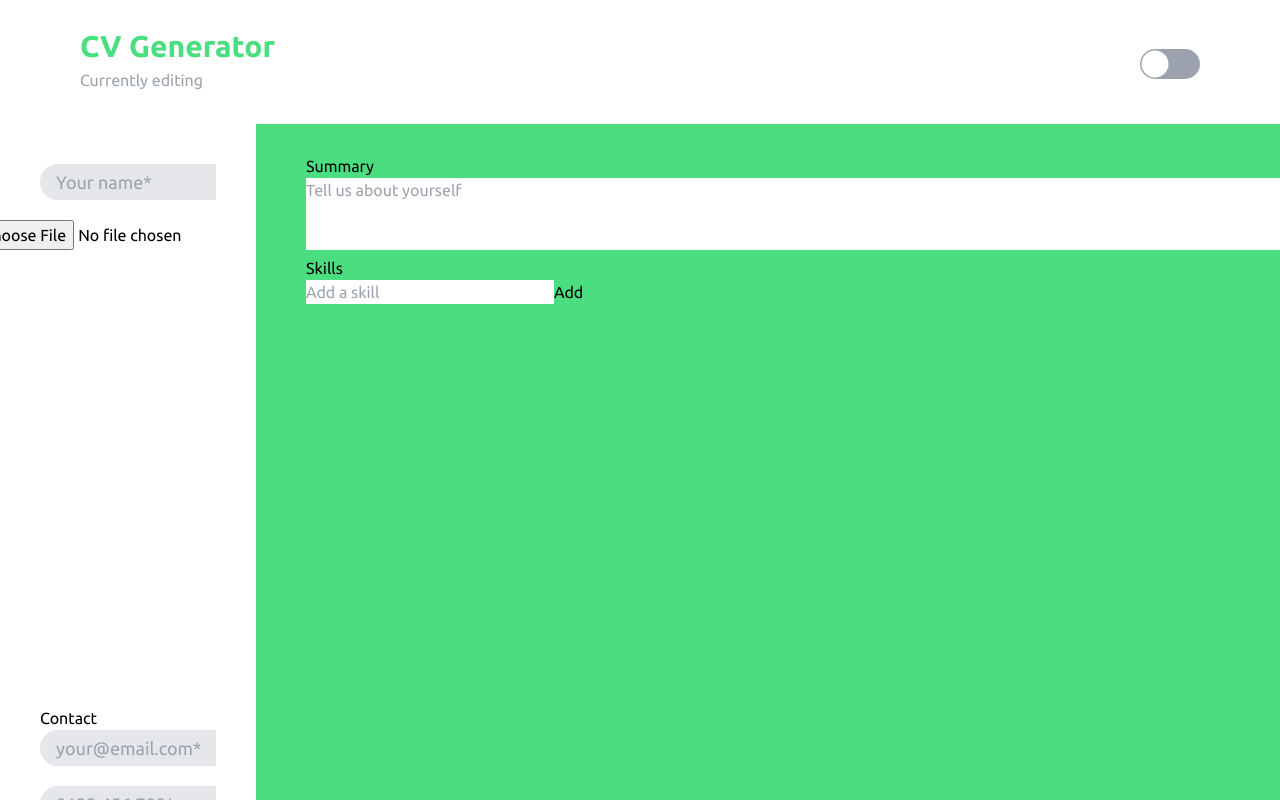
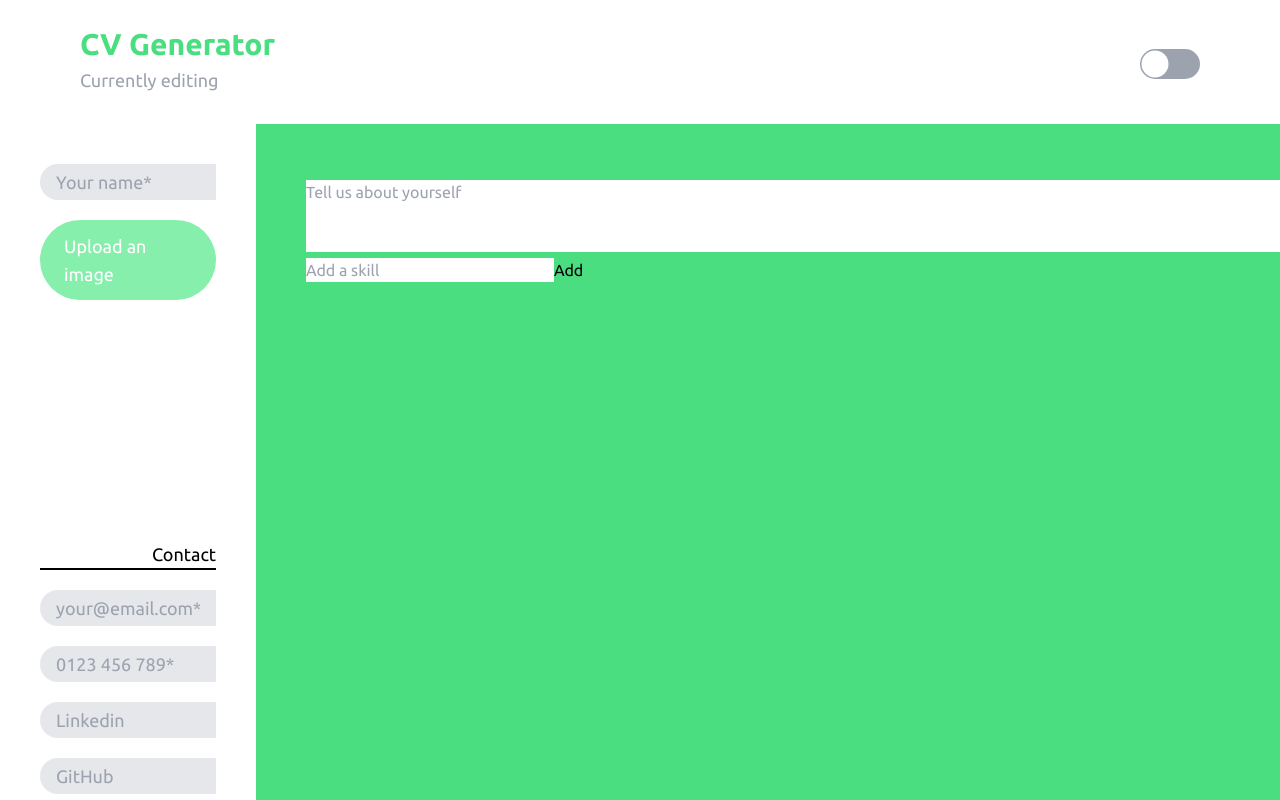
Before and after one commit to crsnbogdan/cv-generator-application, a React (Create React App) app: page / in a window 1280 px wide. Shown: the top 800 px of the page. Built offline with nearby package versions, Linux system fonts and the light colour scheme.

Commit message:
add more styling to sidebar input fields; make the user image display as a background image of a div instead of an img element

```diff
--- a/src/App.css
+++ b/src/App.css
@@ -71,10 +71,19 @@ input#switch {
   transform: translateY(-10px);
 }
 
+.formrow--title {
+  float: right;
+  border-bottom: 2px solid black;
+}
+
 .user--image {
-  height: 280px;
-  width: 280px;
-  border-radius: 200px;
+  height: 200px;
+  width: 200px;
+  border-radius: 100%;
+}
+.userinput--profileimg {
+  background-position: center;
+  background-size: 100% 100%;
 }
 
 /*main--formpage--topform*/
--- a/src/App.js
+++ b/src/App.js
@@ -197,17 +197,19 @@ class App extends Component {
     return (
       <div className="App">
         <div className="nav flex justify-between items-center px-20 bg-white">
-          {this.state.mode == "editing" ? (
+          {this.state.mode === "editing" ? (
             <div className="navtext">
               <h1 className="font-bold text-3xl text-green-400">
                 CV Generator
               </h1>
-              <p className="my-1 text-l text-gray-400">Currently editing</p>
+              <p className="my-1 text-lg text-gray-400">Currently editing</p>
             </div>
           ) : (
             <div className="navtext">
               <h1 className="font-bold text-3xl text-gray-400">CV Generator</h1>
-              <p className="my-1 text-l text-green-400">Currently editing</p>
+              <p className="my-1 text-lg text-green-400">
+                Currently previewing
+              </p>
             </div>
           )}
           <div className="modetoggle">
@@ -221,7 +223,7 @@ class App extends Component {
           <div className="main--sidebar w-1/5 p-10 bg-white">
             <div className="sidebar--form--container">
               <form action="" className="sidebar--form">
-                <div className="flex flex-col align-center mb-32">
+                <div className="flex flex-col align-center mb-5 justify-center">
                   <input
                     type="text"
                     value={this.state.sidebar.topRow.name}
@@ -232,30 +234,44 @@ class App extends Component {
                     maxlength="20"
                   />
                   {this.state.sidebar.topRow.imgFile ? null : (
-                    <input
-                      type="file"
-                      onChange={this.onImgUpload}
-                      required
-                      className="self-center"
-                    />
+                    <div className="flex align-center justify-center">
+                      <input
+                        type="file"
+                        name="uploadfile"
+                        id="img"
+                        onChange={this.onImgUpload}
+                        style={{ display: "none" }}
+                        accept=".jpg,.jpeg"
+                      />
+                      <label
+                        for="img"
+                        className="bg-green-300 text-white px-6 py-3 text-lg rounded-full"
+                      >
+                        Upload an image
+                      </label>
+                    </div>
                   )}
                   {this.state.sidebar.topRow.imgFile ? (
-                    <img
-                      src={this.state.sidebar.topRow.imgFile}
-                      className="user--image mt-12 self-center"
+                    <div
+                      style={{
+                        backgroundImage: `url(${this.state.sidebar.topRow.imgFile})`,
+                      }}
+                      className="user--image mt-5 py-1 px-4 self-center userinput--profileimg"
                       required
                     />
                   ) : (
-                    <img
-                      src={this.state.sidebar.topRow.imgFile}
-                      className="user--image mt-12 self-center"
+                    <div
+                      input={this.state.sidebar.topRow.imgFile}
+                      className="user--image mt-5 self-center"
                       required
                       style={{ visibility: "hidden" }}
                     />
                   )}
                 </div>
-                <div className="flex align-center flex-col">
-                  <p className="formrow--title float-right">Contact</p>
+                <div className="flex flex-col">
+                  <p className="formrow--title text-lg float-right text-end mb-5">
+                    Contact
+                  </p>
                   <input
                     type="email"
                     required
```
